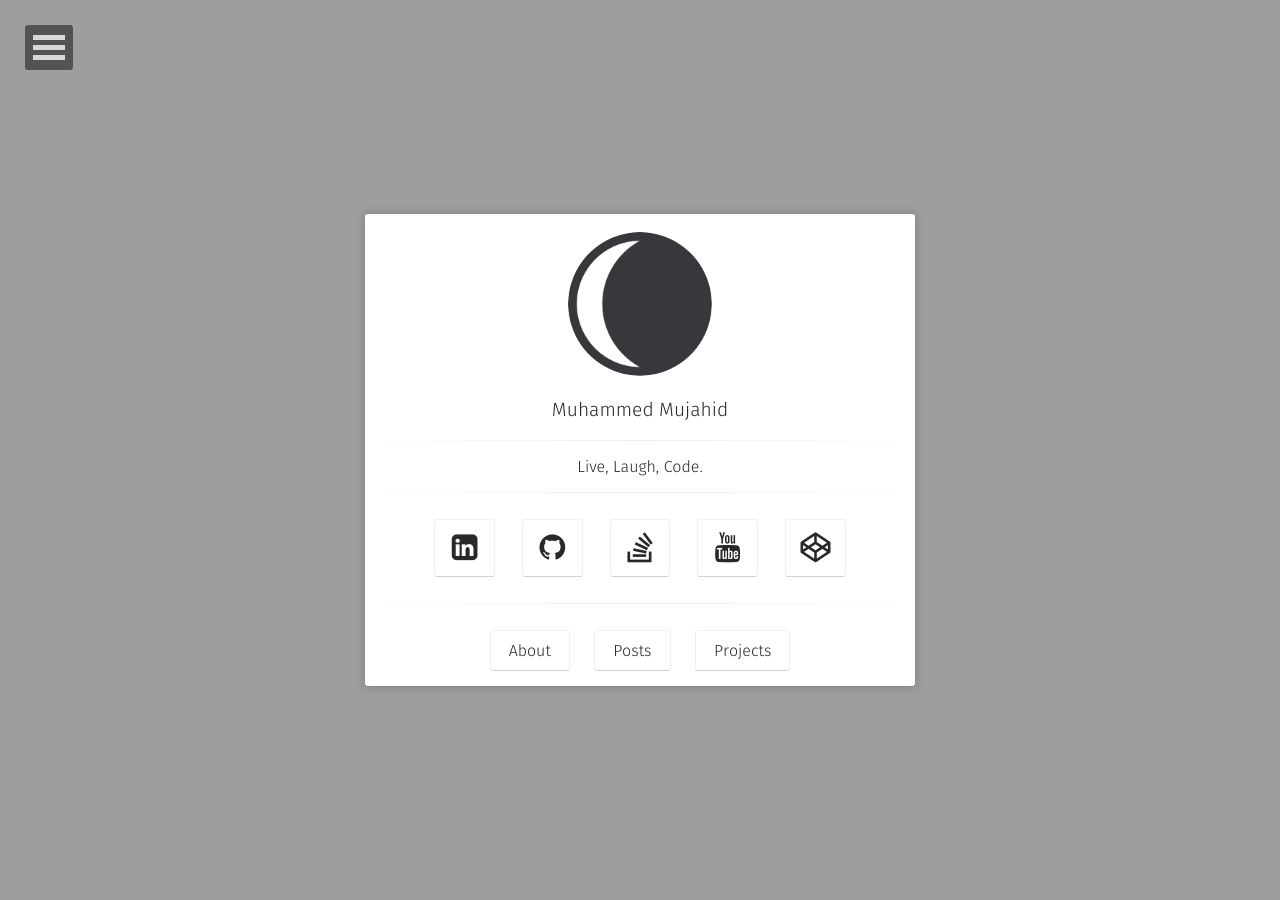
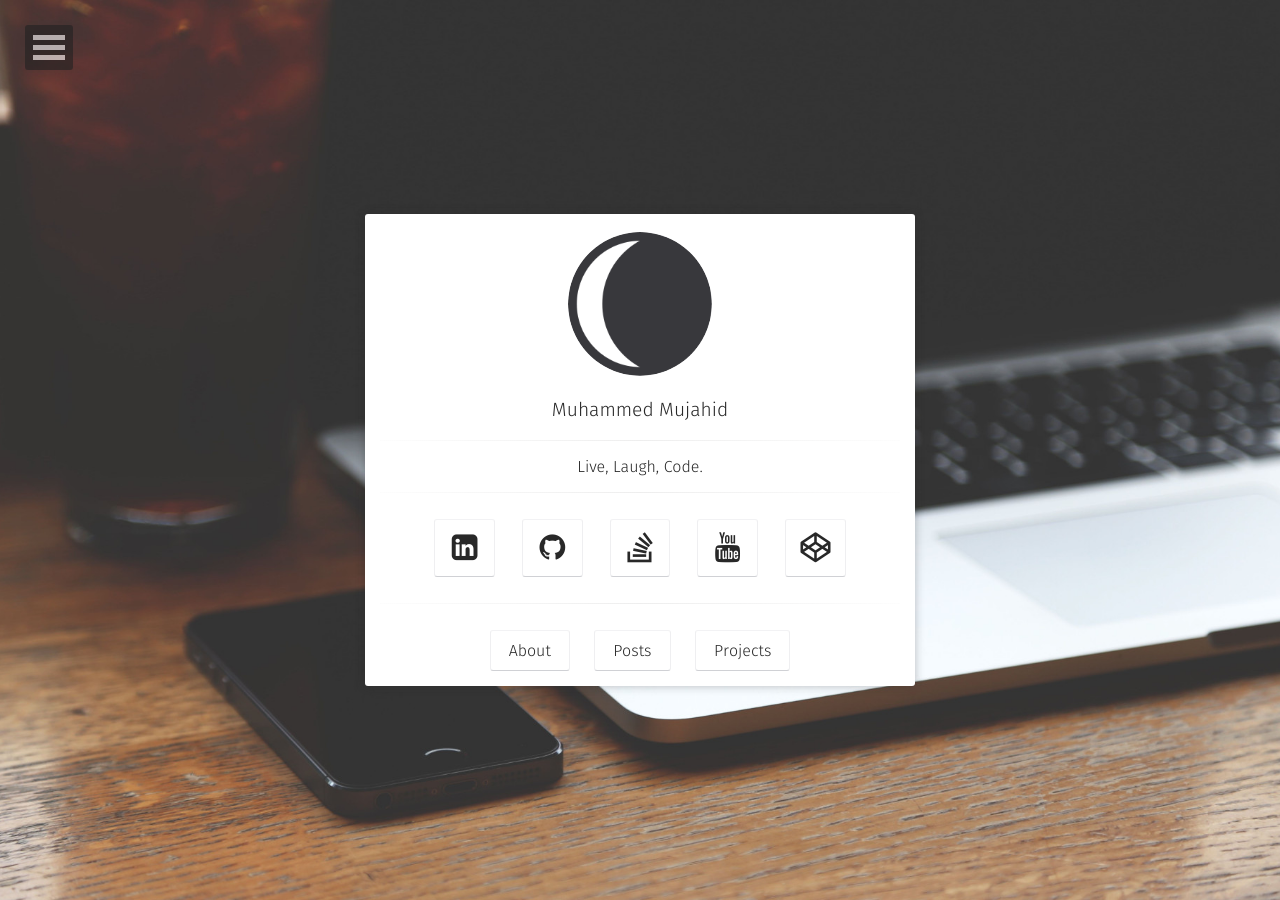
Before and after one commit to MuhammedMujahid/portfolio-blog, a Jekyll site: the page built from index.html, in a window 1280 px wide. Built offline with Jekyll 4.4.1, drawn with Linux system fonts in a browser that asks for light colours; some web fonts are replaced; comment, search, counter and statistics services are not loaded.

Commit message:
trying to fix

```diff
--- a/_config.yml
+++ b/_config.yml
@@ -5,7 +5,7 @@ description:        "3rd year computer science student who aspires to become ful
 reading_time:       true
 words_per_minute:   200
 logo:               'assets/img/logo.png'
-background:         'assets/img/placeholder-bigq1.jpg'
+background:         'assets/img/placeholder-big.jpg'
 tiled_bg:           false   # Set this true if you want to tile your background image, otherwise it will be covered
 locale:             en_US
 url:                https://muhammedmujahid.github.io/portfolio-blog/
```
Also changed, not shown: 16 other files.
